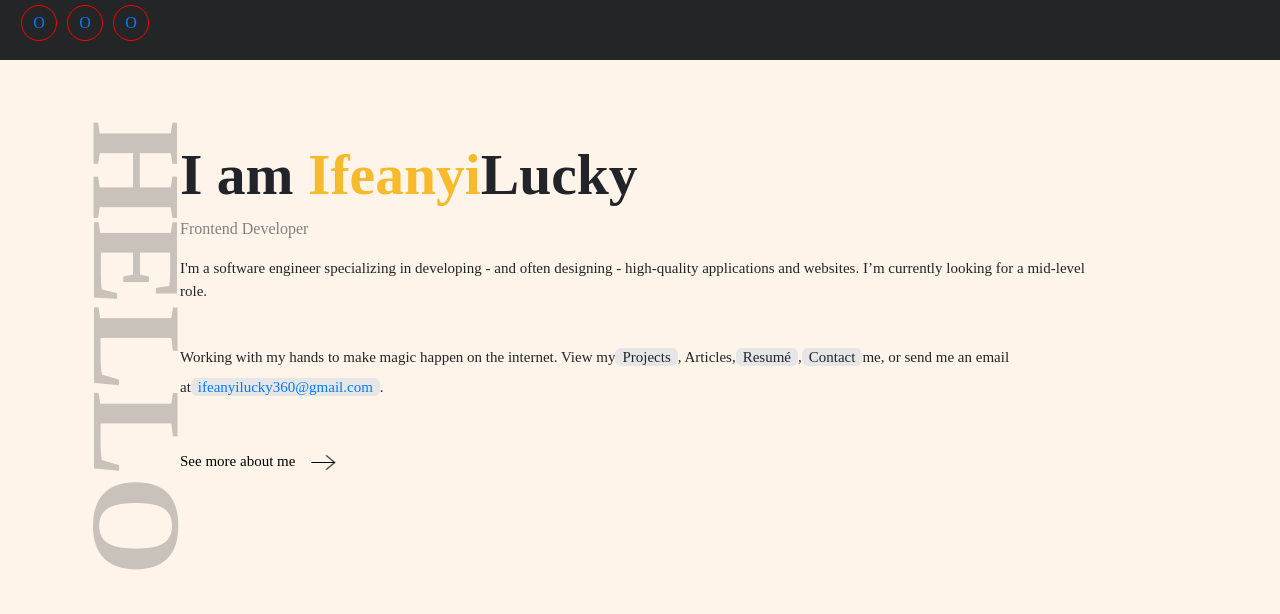
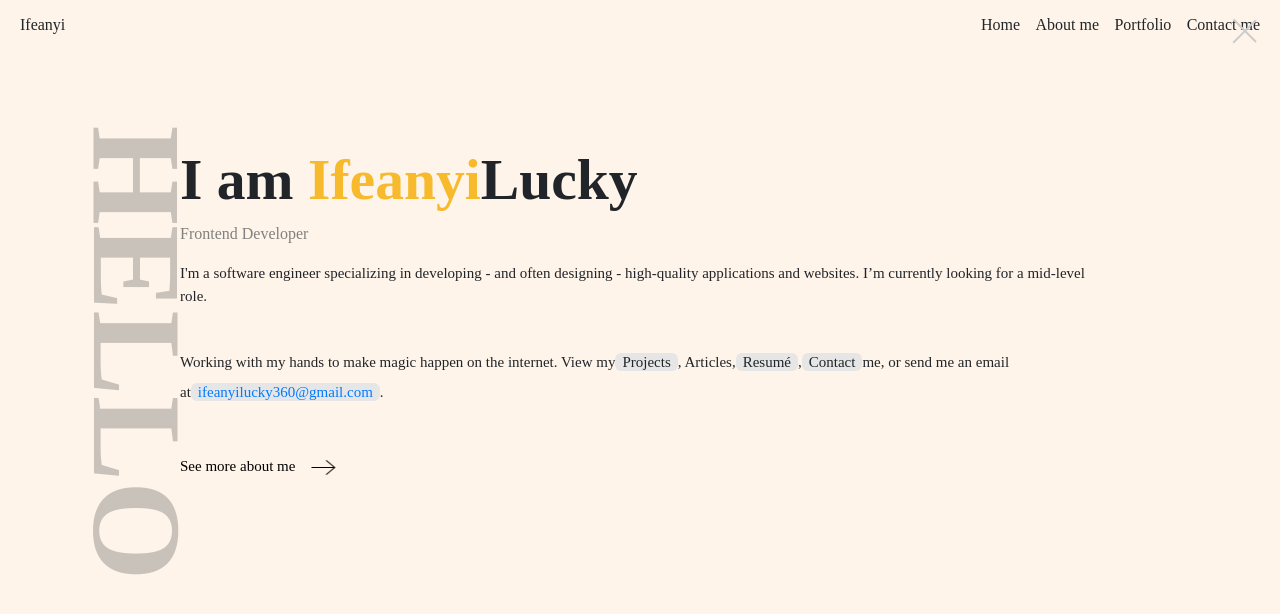
Before and after one commit to ifeanyilucky/Ifeanyi-Lucky, a Next.js app: page / in a window 1280 px wide. Shown: the top 614 px of the page. Built offline with nearby package versions, Linux system fonts and the light colour scheme.

Commit message:
Burger Navigation added

```diff
--- a/Components/Layout/index.js
+++ b/Components/Layout/index.js
@@ -1,7 +1,5 @@
 import React from "react";
-import Navbar from "../Navbar/Navbar";
-import Navitem from "../Navbar/Navitem";
-
+import Navbar from "../Navbar";
 const Layout = ({ children }) => {
   return (
     <>
@@ -11,11 +9,7 @@ const Layout = ({ children }) => {
         integrity="sha384-TX8t27EcRE3e/ihU7zmQxVncDAy5uIKz4rEkgIXeMed4M0jlfIDPvg6uqKI2xXr2"
         crossorigin="anonymous"
       ></link>
-      <Navbar>
-        <Navitem color="#ea4335" icon="O" />
-        <Navitem icon="O" />
-        <Navitem icon="O" />
-      </Navbar>
+      <Navbar />
       <div className="container">{children}</div>
     </>
   );
--- /dev/null
+++ b/Components/Navbar/Burger.js
@@ -0,0 +1,57 @@
+//=====================NAVIGATION BAR========BURGER===============================
+
+import React, { useState } from "react";
+import styled from "styled-components";
+import NavItem from "./NavItem";
+
+const Burger = () => {
+  const [isOpen, setIsOpen] = useState(false);
+  const BurgerClick = () => {
+    setIsOpen(!isOpen);
+  };
+  return (
+    <>
+      <BurgerStyled isOpen={isOpen} onClick={BurgerClick}>
+        <div />
+        <div />
+        <div />
+      </BurgerStyled>
+      <NavItem isOpen={isOpen} />
+    </>
+  );
+};
+
+const BurgerStyled = styled.div`
+  height: 2rem;
+  width: 2rem;
+  position: fixed;
+  top: 15px;
+  right: 15px;
+  display: flex;
+  flex-flow: column nowrap;
+  justify-content: space-around;
+  z-index: 20;
+
+  div {
+    background-color: ${({ isOpen }) => (isOpen ? "#333" : "#ccc")};
+    width: 2rem;
+    height: 0.14rem;
+    transform-origin: 1px;
+    transition: all 0.2s linear;
+
+    &:nth-child(1) {
+      transform: ${({ isOpen }) => (isOpen ? "rotate(0)" : "rotate(45deg)")};
+    }
+    &:nth-child(2) {
+      transform: ${({ isOpen }) =>
+        isOpen ? "translateX(0)" : "translateX(100%)"};
+      opacity: ${({ isOpen }) => (isOpen ? "1" : "0")};
+    }
+
+    &:nth-child(3) {
+      transform: ${({ isOpen }) => (isOpen ? "rotate(0)" : "rotate(-45deg)")};
+    }
+  }
+`;
+
+export default Burger;
--- a/Components/Navbar/Navbar.js
+++ /dev/null
@@ -1,10 +0,0 @@
-import styles from "./Navbar.module.css";
-const Navbar = ({ children }) => {
-  return (
-    <nav className={styles.navbar}>
-      <ul className={styles.navbarNav}>{children}</ul>
-    </nav>
-  );
-};
-
-export default Navbar;
--- a/Components/Navbar/Navbar.module.css
+++ /dev/null
@@ -1,27 +0,0 @@
-.navbar {
-  background-color: var(--navbg);
-  height: var(--navsize);
-  padding: 0 1rem;
-}
-.navbarItem {
-  display: flex;
-  justify-content: flex-end;
-  height: 100%;
-  max-width: 100%;
-  margin: 5px;
-}
-.iconLink {
-  display: flex;
-  align-items: center;
-  justify-content: center;
-  background-color: inherit;
-  padding: 5px;
-  border: 1px solid red;
-  border-radius: 50%;
-  width: calc(var(--navsize) * 0.6);
-}
-
-.navbarItem:nth-child(1) {
-  background-color: var(--color-red);
-  border-color: 1px solid green;
-}
--- a/Components/Navbar/Navitem.js
+++ b/Components/Navbar/Navitem.js
@@ -1,12 +1,45 @@
-import styles from "./Navbar.module.css";
-const Navitem = ({ icon }) => {
+import styled from "styled-components";
+
+const NavItem = ({ isOpen }) => {
   return (
-    <li className={styles.navbarItem}>
-      <a href="#" className={styles.iconLink}>
-        {icon}
-      </a>
-    </li>
+    <Ul isOpen={isOpen}>
+      <li>Home</li>
+      <li>About me</li>
+      <li>Portfolio</li>
+      <li>Contact me</li>
+    </Ul>
   );
 };
 
-export default Navitem;
+const Ul = styled.ul`
+  list-style: none;
+  display: flex;
+  flex-flow: row nowrap;
+  justify-content: space-around;
+  transition: all 0.3s linear;
+  li {
+    margin-left: 0.96rem;
+  }
+
+  @media (max-width: 768px) {
+    transform: ${({ isOpen }) =>
+      isOpen ? "translateX(100%)" : "translateX(0)"};
+    flex-flow: column nowrap;
+    position: fixed;
+    top: 0;
+    right: 0;
+    text-align: center;
+    justify-content: space-around;
+    align-content: center;
+    background-color: black;
+    width: 100%;
+    height: 100vh;
+    z-index: 10;
+
+    li {
+      color: white;
+    }
+  }
+`;
+
+export default NavItem;
--- /dev/null
+++ b/Components/Navbar/index.js
@@ -0,0 +1,22 @@
+import styled from "styled-components";
+import Burger from "./Burger";
+const Navbar = () => {
+  return (
+    <Nav>
+      <div className="logo">Ifeanyi</div>
+      <Burger />
+    </Nav>
+  );
+};
+
+const Nav = styled.nav`
+  background-color: transparent;
+  width: 100%;
+  height: 65px;
+  padding: 0 20px;
+  display: flex;
+  flex-flow: row nowrap;
+  justify-content: space-between;
+  padding-top: 0.8rem;
+`;
+export default Navbar;
--- a/Components/Project/ProjectData.js
+++ b/Components/Project/ProjectData.js
@@ -1,4 +1,4 @@
-export const PROJECT_DATA = [
+const PROJECT_DATA = [
   //PROJECT 1
   {
     name: "World Rank",
@@ -21,3 +21,5 @@ export const PROJECT_DATA = [
     url: "#",
   },
 ];
+
+export default PROJECT_DATA;
--- a/pages/index.js
+++ b/pages/index.js
@@ -1,9 +1,8 @@
 import Head from "next/head";
 import style from "../styles/Home.module.css";
-import React, { Component } from "react";
+import React from "react";
 import Layout from "../Components/Layout";
 import Link from "next/link";
-import styled from "styled-components";
 
 const Index = () => {
   return (
--- a/styles/globals.css
+++ b/styles/globals.css
@@ -10,6 +10,7 @@
   --yellow-color: #f6ba2c;
   --green-color: #27c53f;
   --red-color: #ea4335;
+  --link-bg-color: rgb(230, 230, 230);
 }
 
 ul {
@@ -38,67 +39,9 @@ a {
 * {
   box-sizing: border-box;
 }
-.red {
-  color: red;
-}
 
-.yellow {
-  color: yellow;
-}
-.nav-dot {
-  background-color: rgb(255, 174, 0);
-  padding: 2px 13px;
-  border-radius: 50%;
-  margin-right: 0.5rem;
-  transition: 0.5s padding ease-in-out !important;
-  cursor: pointer;
-}
-.nav-dot:hover {
-  background-color: teal;
-}
-.nav-dot:nth-child(1) {
-  background-color: #ea4335;
-}
-.nav-dot:nth-child(2) {
-  background-color: #f6ba2c;
-}
-.nav-dot:nth-child(3) {
-  background-color: #27c53f;
-}
-.nav-dot:nth-child(1):hover {
-  padding: 3px 10px;
-  border-radius: 20px;
-}
-
-.nav-dot:nth-child(1):hover::after {
-  content: "Home";
-  color: white;
-  transition: 0.5s content;
-}
-.nav-dot:nth-child(2):hover {
-  padding: 3px 10px;
-  border-radius: 20px;
-}
-
-.nav-dot:nth-child(2):hover::after {
-  content: "About";
-  color: white;
-}
-.nav-dot:nth-child(3):hover {
-  padding: 3px 10px;
-  border-radius: 20px;
-}
-
-.nav-dot:nth-child(3):hover::after {
-  content: "Project";
-  color: white;
-}
-.dot-group {
-  margin-top: 2rem;
-  margin-left: 2rem;
-}
 .link {
-  background-color: rgb(230, 230, 230);
+  background-color: var(--link-bg-color);
   padding: 1px 7px;
   border-radius: 6px;
   cursor: pointer;
```
Also changed, not shown: Components/Navbar/models/Note.js (deleted, +0 -18 lines), pages/projects.js (added, +13 -0 lines).
